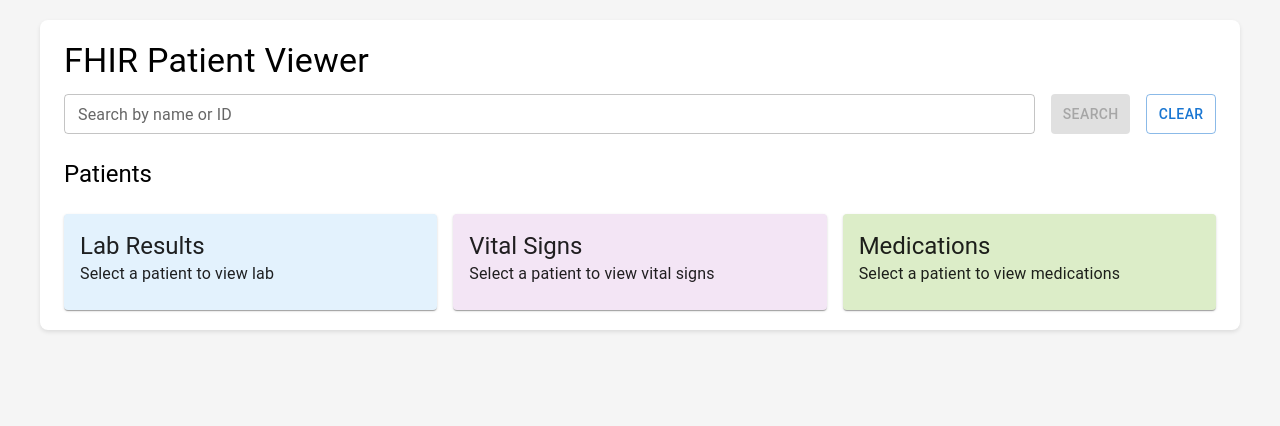
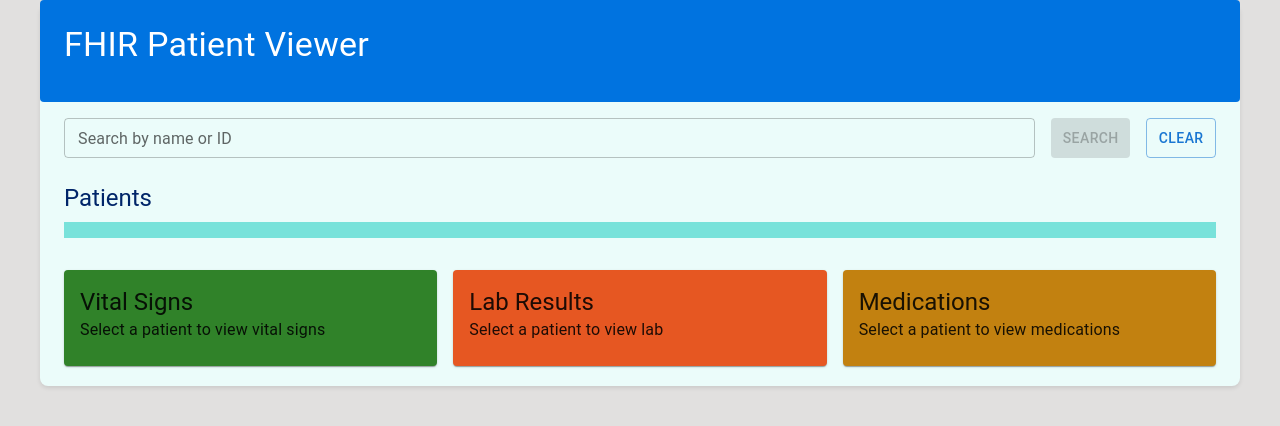
Before and after one commit to jozcar1/fhirdemo, a React (Vite) app: page / in a window 1280 px wide. Shown: the top 426 px of the page. Built offline with nearby package versions, Linux system fonts and the light colour scheme; what fhirclient would draw is missing.

Commit message:
change the colors of the layout

```diff
--- a/index.html
+++ b/index.html
@@ -4,7 +4,7 @@
     <meta charset="UTF-8" />
     <link rel="icon" type="image/svg+xml" href="/favicon.svg" />
     <meta name="viewport" content="width=device-width, initial-scale=1.0" />
-    <title>React + TypeScript + Replit</title>
+    <title>FHIR-Demo</title>
   </head>
   <body>
     <div id="root"></div>
--- a/src/App.css
+++ b/src/App.css
@@ -2,7 +2,7 @@
 body {
   margin: 0;
   padding: 20px 0;
-  background-color: #f5f5f5;
+  background-color: #E1E0DF;
 }
 
 main {
@@ -10,8 +10,9 @@ main {
 }
 
 .MuiContainer-root {
-  background-color: white;
+  background-color: #ebfcfa;
   padding: 20px;
   border-radius: 8px;
   box-shadow: 0 2px 4px rgba(0,0,0,0.1);
+  color: #002569
 }
--- a/src/App.tsx
+++ b/src/App.tsx
@@ -5,18 +5,31 @@ import {
 } from '@mui/material';
 import './App.css';
 import { client } from 'fhirclient';
+//https://server.fire.ly'
 
-const fhirClient = client({ serverUrl: 'https://server.fire.ly' });
+const fhirClient = client({ serverUrl: 'https://apim-healthtech-i42ej.azure-api.net' });
 
 interface FHIRResource {
   resourceType: string;
   id: string;
 }
 
+interface ContactPoint {
+  system?: 'phone' | 'fax' | 'email' | 'pager' | 'url';
+  value?: string;
+  use?: 'home' | 'work' | 'temp';
+  rank?: number;
+  period?: {
+    start?: string;
+    end?: string;
+  }
+}
+
 interface Patient extends FHIRResource {
   name: Array<{ given?: string[]; family?: string }>;
   gender?: string;
   birthDate?: string;
+  telecom?: ContactPoint[]
 }
 
 interface Observation extends FHIRResource {
@@ -24,7 +37,7 @@ interface Observation extends FHIRResource {
   valueQuantity?: { value?: number; unit?: string };
   valueString?: string;
   effectiveDateTime: string;
-  //type?: 'Lab' | 'Vital Signs';
+
 }
 
 interface MedicationRequest extends FHIRResource {
@@ -35,7 +48,7 @@ interface MedicationRequest extends FHIRResource {
       doseQuantity?: { value?: string; unit?: string }
     }>
   }>;
-  //type?: 'MedicationRequest';
+
 }
 
 type ObservationWithType = Observation & { type: 'Lab' | 'Vital Signs' };
@@ -53,7 +66,11 @@ export default function App() {
     try {
       setLoading(true);
       const isLettersOnly = /^[A-Za-z\s]+$/.test(searchQuery);
-      const searchParam = isLettersOnly ? `name=${searchQuery}` : `_id=${searchQuery}`;
+      const parts = searchQuery.trim().split(/\s+/);
+      const firstName = parts[0];
+      const lastName = parts[1];
+      const searchParam = isLettersOnly ? `given=${firstName}&family=${lastName}` : `_id=${searchQuery}`;
+
       const res = await fhirClient.request(`Patient?_count=10&${searchParam}`);
       setPatients(res.entry?.map((e: any) => e.resource) || []);
     } catch (err) {
@@ -66,17 +83,17 @@ export default function App() {
   const fetchPatientData = async (patientId: string) => {
     setLoading(true);
     try {
-      const [lab, vitals, meds] = await Promise.all([
+      const [vitals, lab, meds] = await Promise.all([
+        fhirClient.request(`Observation?subject=Patient/${patientId}&category=vital-signs`),
         fhirClient.request(`Observation?subject=Patient/${patientId}&category=laboratory`),
-        fhirClient.request(`Observation?subject=Patient/${patientId}&category=vital-signs`),
         fhirClient.request(`MedicationRequest?subject=Patient/${patientId}`)
       ]);
 
-      const labs: ObservationWithType[]  = lab.entry?.map((e: any) => ({ ...e.resource, type: 'Lab' })) || [];
-      const vitalsData:  ObservationWithType[]  = vitals.entry?.map((e: any) => ({ ...e.resource, type: 'Vital Signs' })) || [];
+      const labs: ObservationWithType[] = lab.entry?.map((e: any) => ({ ...e.resource, type: 'Lab' })) || [];
+      const vitalsData: ObservationWithType[] = vitals.entry?.map((e: any) => ({ ...e.resource, type: 'Vital Signs' })) || [];
       const medsData: MedicationRequestWithType[] = meds.entry?.map((e: any) => ({ ...e.resource, type: 'MedicationRequest' })) || [];
 
-      setObservations([...labs, ...vitalsData]);
+      setObservations([...vitalsData, ...labs]);
       setMedications(medsData);
       setSelectedPatient(patientId);
     } catch (err) {
@@ -130,10 +147,12 @@ export default function App() {
   };
 
   return (
-    <Container>
-      <Typography variant="h4" gutterBottom>FHIR Patient Viewer</Typography>
-
-      <Box sx={{ mb: 3, display: 'flex', gap: 2 }}>
+    <Container sx={{marginTop:-2}}>
+     <Box sx={{ width: '100%', backgroundColor: '#0073e0' ,padding: 3, color:'white',
+      borderRadius: 1, margin:-3}}>
+       <Typography variant="h4" gutterBottom>FHIR Patient Viewer</Typography>
+      </Box>
+      <Box sx={{ mb: 3, display: 'flex', gap: 2, paddingTop:5 }}>
         <TextField
           label="Search by name or ID"
           variant="outlined"
@@ -147,7 +166,7 @@ export default function App() {
       </Box>
 
       <Typography variant="h5" gutterBottom>Patients</Typography>
-      <List>
+      <List sx={{ backgroundColor: '#78E2DA', color: '#002569' }}>
         {patients.map(p => (
           <ListItem
             key={p.id}
@@ -155,20 +174,41 @@ export default function App() {
             sx={{
               cursor: 'pointer',
               bgcolor: selectedPatient === p.id ? 'action.selected' : 'inherit',
-              '&:hover': { bgcolor: 'action.hover' }
+              '&:hover': { bgcolor:  '#78E2DA'}
             }}
           >
             <ListItemText
+
               primary={`${p.name?.[0]?.given?.join(' ') ?? ''} ${p.name?.[0]?.family ?? ''}`}
-              secondary={`Gender: ${p.gender ?? 'N/A'} | DOB: ${p.birthDate ?? 'N/A'}`}
+              secondary={
+                <>
+                  <Typography variant="body2">
+                     Gender: {p.gender ?? 'N/A'} | DOB: {p.birthDate ?? 'N/A'}
+                  </Typography>
+                   <Typography variant="body2">
+                     Email: {p.telecom[1].value ?? 'N/A'}
+                  </Typography>
+                </>
+
+
+              }
+
             />
           </ListItem>
         ))}
       </List>
 
-      <Grid container spacing={2}>
+      <Grid container spacing={2} sx={{marginTop:2}}>
         <Grid item xs={12} md={4}>
-          <Card sx={{ bgcolor: '#e3f2fd' }}>
+          <Card sx={{ bgcolor: '#308229' }}>
+            <CardContent>
+              <Typography variant="h5">Vital Signs</Typography>
+              {renderObservationCards('Vital Signs')}
+            </CardContent>
+          </Card>
+        </Grid>
+        <Grid item xs={12} md={4}>
+          <Card sx={{ bgcolor: '#e65722' }}>
             <CardContent>
               <Typography variant="h5">Lab Results</Typography>
               {renderObservationCards('Lab')}
@@ -176,15 +216,7 @@ export default function App() {
           </Card>
         </Grid>
         <Grid item xs={12} md={4}>
-          <Card sx={{ bgcolor: '#f3e5f5' }}>
-            <CardContent>
-              <Typography variant="h5">Vital Signs</Typography>
-              {renderObservationCards('Vital Signs')}
-            </CardContent>
-          </Card>
-        </Grid>
-        <Grid item xs={12} md={4}>
-          <Card sx={{ bgcolor: '#dcedc8' }}>
+          <Card sx={{ bgcolor: '#C28110' }}>
             <CardContent>
               <Typography variant="h5">Medications</Typography>
               {renderMedicationCards()}
```
